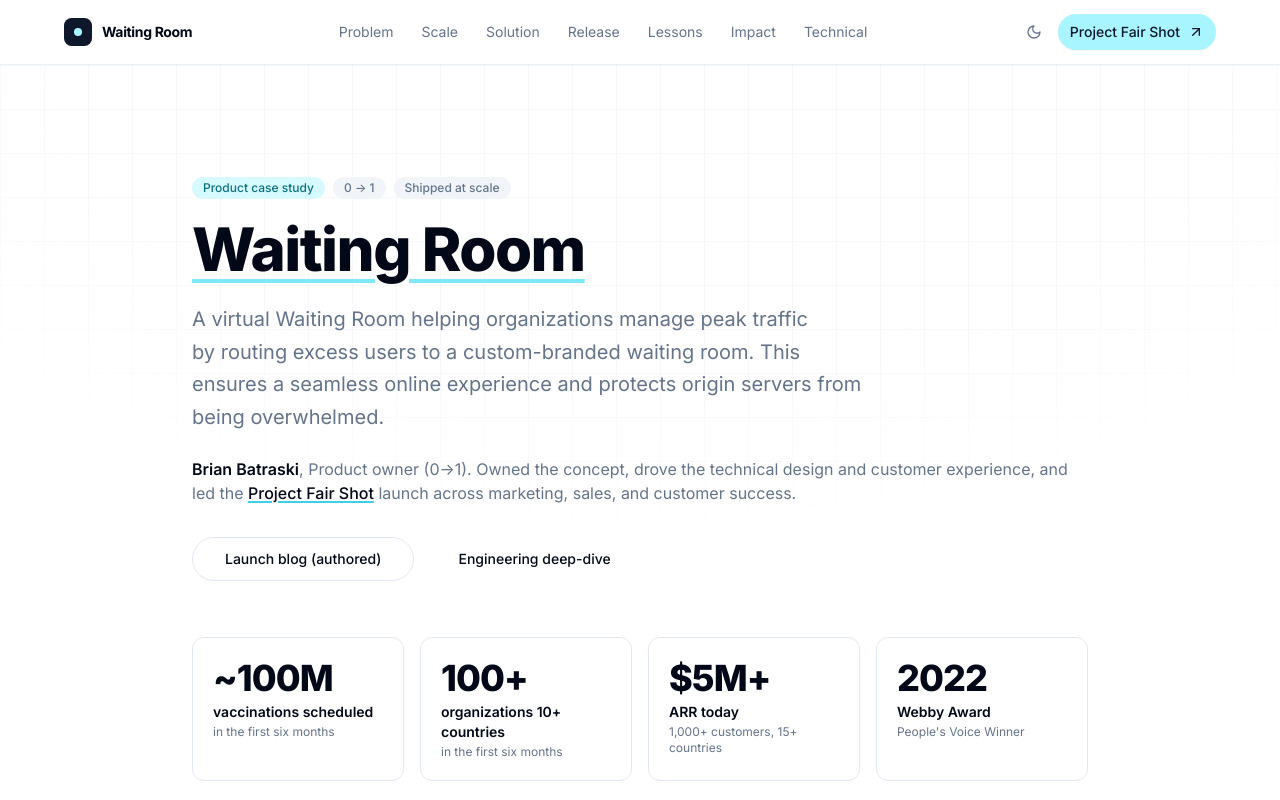
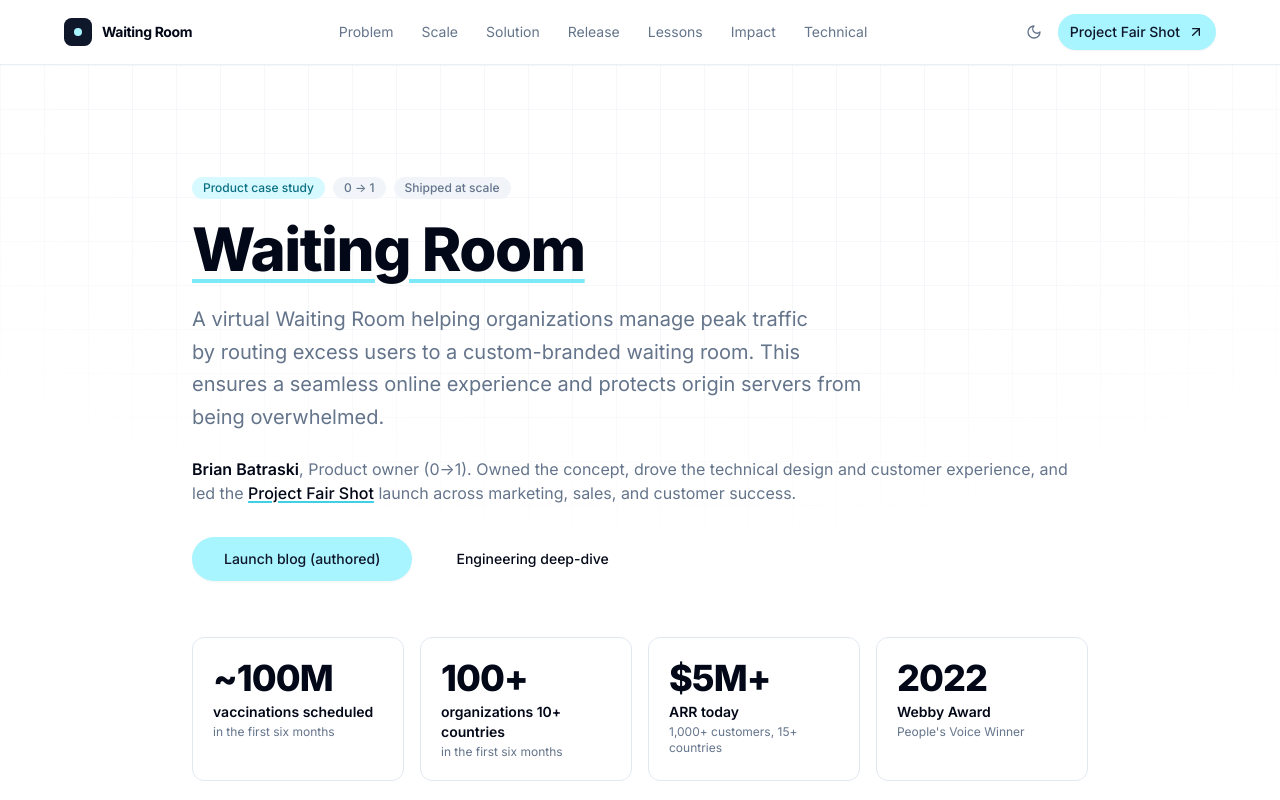
Before and after one commit to brianbatraski/Past-Work-Case-Study, a React (Vite) app: page / in a window 1280 px wide. Shown: the top 800 px of the page. Built offline with nearby package versions, Linux system fonts and the light colour scheme.

Commit message:
Hero: promote 'Launch blog (authored)' to filled brand button

```diff
--- a/src/App.tsx
+++ b/src/App.tsx
@@ -301,7 +301,7 @@
               and customer success.
             </p>
             <div className="mt-8 flex flex-wrap gap-3">
-              <Button asChild variant="outline" size="lg">
+              <Button asChild variant="brand" size="lg">
                 <a href={S.waitingRoom} target="_blank" rel="noreferrer">
                   Launch blog (authored)
                 </a>
```
